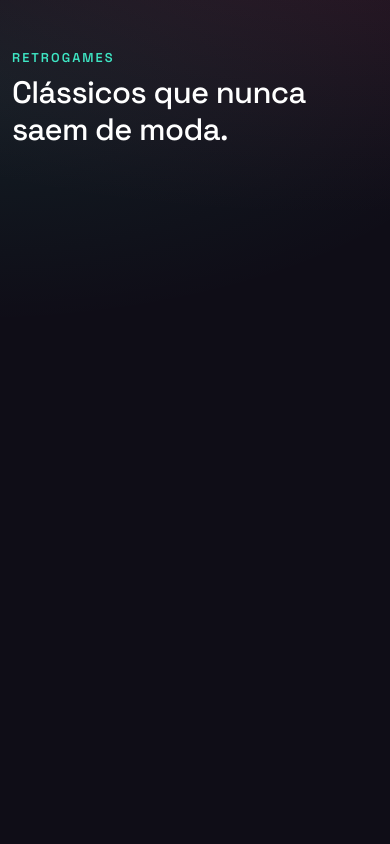
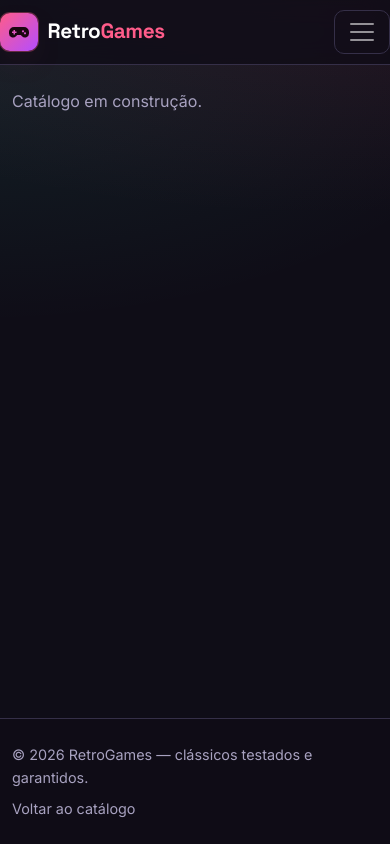
Before and after one commit to luigicustodiobq/RetroGames, a React (Vite) app in the folder retrogames.web/: page / in a window 390 px wide. Built offline with nearby package versions, Linux system fonts and the light colour scheme.

Commit message:
Aula 7 - Etapa 3: Layout responsivo e configuracao de rotas com React Router

```diff
--- a/retrogames.web/src/App.jsx
+++ b/retrogames.web/src/App.jsx
@@ -1,9 +1,15 @@
+import { Route, Routes } from 'react-router-dom'
+import Layout from './components/Layout'
+import NaoEncontrada from './pages/NaoEncontrada'
+
 function App() {
   return (
-    <main className="container py-5">
-      <p className="rg-eyebrow">RetroGames</p>
-      <h1 className="display-5">Clássicos que nunca saem de moda.</h1>
-    </main>
+    <Routes>
+      <Route element={<Layout />}>
+        <Route path="/" element={<p className="text-body-secondary">Catálogo em construção.</p>} />
+        <Route path="*" element={<NaoEncontrada />} />
+      </Route>
+    </Routes>
   )
 }
 
--- /dev/null
+++ b/retrogames.web/src/components/Layout.jsx
@@ -0,0 +1,59 @@
+import { useState } from 'react'
+import { Link, NavLink, Outlet } from 'react-router-dom'
+import Logo from './Logo'
+
+/**
+ * Estrutura comum a todas as páginas: barra de navegação responsiva
+ * (menu colapsável em telas estreitas), conteúdo da rota e rodapé.
+ */
+export default function Layout() {
+  const [menuAberto, setMenuAberto] = useState(false)
+  const fecharMenu = () => setMenuAberto(false)
+
+  return (
+    <>
+      <a href="#conteudo" className="rg-pular-conteudo">Pular para o conteúdo</a>
+
+      <header className="rg-navbar sticky-top">
+        <nav className="navbar navbar-expand-lg container" aria-label="Navegação principal">
+          <Link to="/" className="navbar-brand" onClick={fecharMenu}>
+            <Logo />
+            <span>Retro<span className="brand-destaque">Games</span></span>
+          </Link>
+
+          <button
+            type="button"
+            className="navbar-toggler"
+            aria-controls="menu-principal"
+            aria-expanded={menuAberto}
+            aria-label={menuAberto ? 'Fechar menu' : 'Abrir menu'}
+            onClick={() => setMenuAberto((aberto) => !aberto)}
+          >
+            <span className="navbar-toggler-icon" />
+          </button>
+
+          <div id="menu-principal" className={`collapse navbar-collapse ${menuAberto ? 'show' : ''}`}>
+            <ul className="navbar-nav me-auto gap-lg-1">
+              <li className="nav-item">
+                <NavLink to="/" end className="nav-link" onClick={fecharMenu}>
+                  Catálogo
+                </NavLink>
+              </li>
+            </ul>
+          </div>
+        </nav>
+      </header>
+
+      <main id="conteudo" className="container py-4" tabIndex={-1}>
+        <Outlet />
+      </main>
+
+      <footer className="rg-rodape py-4">
+        <div className="container d-flex flex-column flex-md-row gap-2 justify-content-between align-items-md-center">
+          <span>© {new Date().getFullYear()} RetroGames — clássicos testados e garantidos.</span>
+          <Link to="/">Voltar ao catálogo</Link>
+        </div>
+      </footer>
+    </>
+  )
+}
--- /dev/null
+++ b/retrogames.web/src/components/Logo.jsx
@@ -0,0 +1,10 @@
+/** Ícone de controle de videogame usado como logotipo da RetroGames. */
+export default function Logo() {
+  return (
+    <span className="rg-logo" aria-hidden="true">
+      <svg viewBox="0 0 24 24" fill="currentColor">
+        <path d="M7 7h10a5 5 0 0 1 5 5v1.5a4 4 0 0 1-7 2.65L13.8 15h-3.6L9 16.15A4 4 0 0 1 2 13.5V12a5 5 0 0 1 5-5zm-.5 3v1.5H5V13h1.5v1.5H8V13h1.5v-1.5H8V10H6.5zM16 10.25a1.1 1.1 0 1 0 0 2.2 1.1 1.1 0 0 0 0-2.2zm2 2a1.1 1.1 0 1 0 0 2.2 1.1 1.1 0 0 0 0-2.2z" />
+      </svg>
+    </span>
+  )
+}
--- a/retrogames.web/src/main.jsx
+++ b/retrogames.web/src/main.jsx
@@ -1,5 +1,6 @@
 import { StrictMode } from 'react'
 import { createRoot } from 'react-dom/client'
+import { BrowserRouter } from 'react-router-dom'
 import 'bootstrap/dist/css/bootstrap.min.css'
 import 'bootstrap/dist/js/bootstrap.bundle.min.js'
 import './index.css'
@@ -7,6 +8,8 @@ import App from './App.jsx'
 
 createRoot(document.getElementById('root')).render(
   <StrictMode>
-    <App />
+    <BrowserRouter>
+      <App />
+    </BrowserRouter>
   </StrictMode>,
 )
--- /dev/null
+++ b/retrogames.web/src/pages/NaoEncontrada.jsx
@@ -0,0 +1,17 @@
+import { Link } from 'react-router-dom'
+
+/** Página 404: rota inexistente. */
+export default function NaoEncontrada() {
+  return (
+    <section className="rg-painel rg-estado mx-auto" style={{ maxWidth: 560 }}>
+      <div className="rg-estado-icone" aria-hidden="true">👾</div>
+      <p className="rg-eyebrow">Erro 404</p>
+      <h1 className="h2 mb-2">Game over para esta página</h1>
+      <p className="text-body-secondary mb-4">
+        O endereço que você tentou abrir não existe ou foi movido.
+        Que tal voltar e escolher um clássico?
+      </p>
+      <Link to="/" className="btn btn-primary">Voltar ao catálogo</Link>
+    </section>
+  )
+}
```
